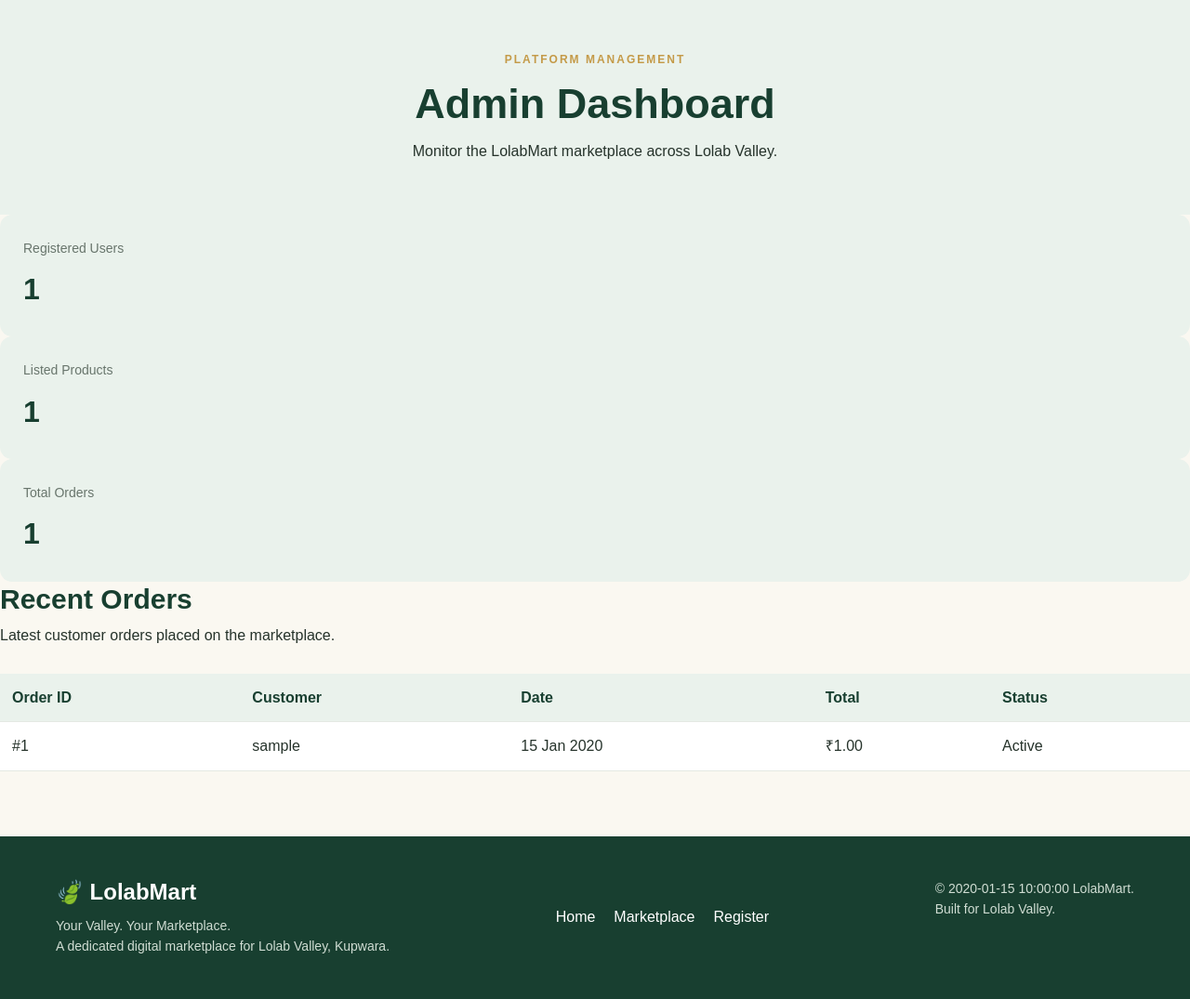
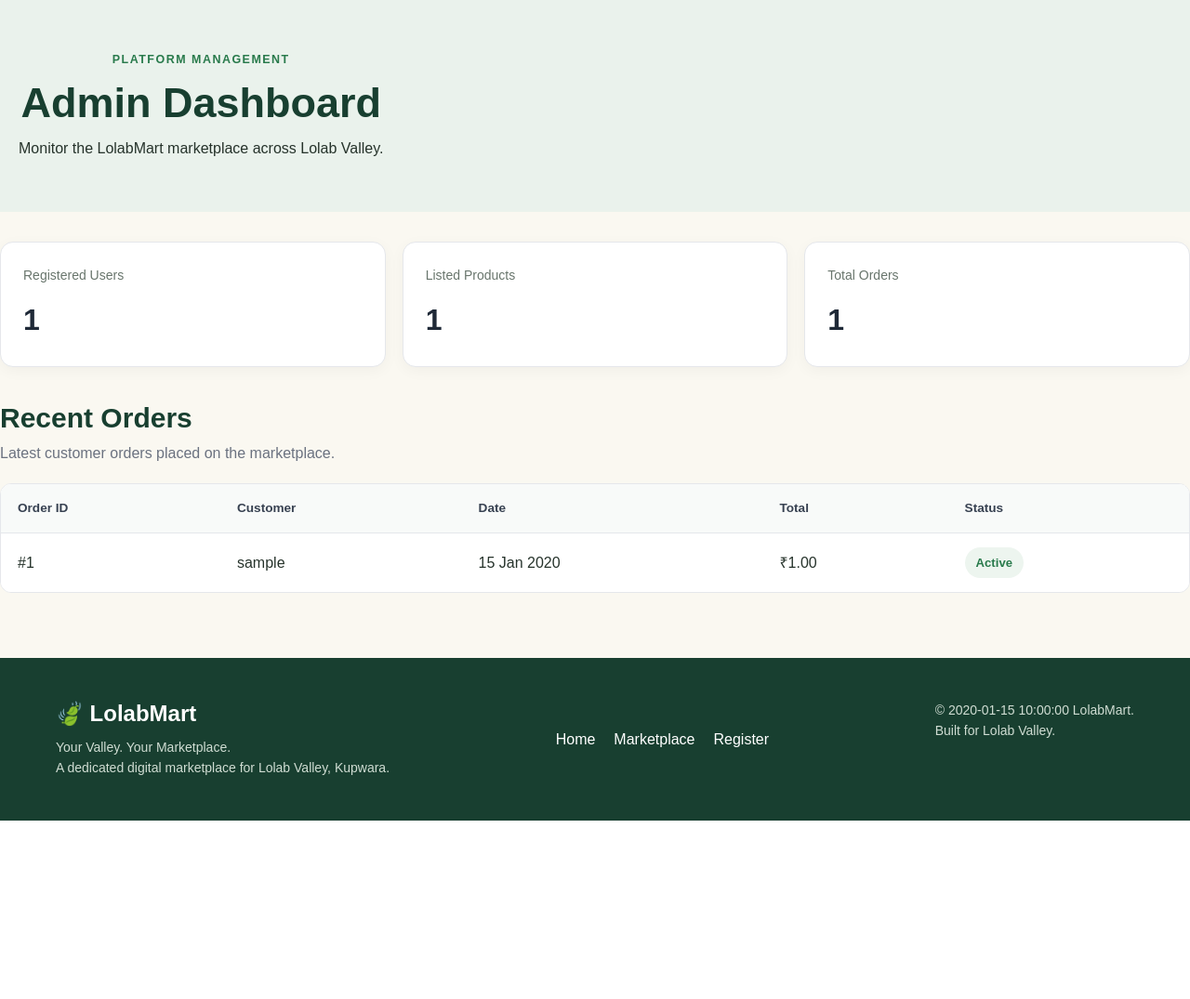
Before and after one commit to Xhkbasharat/lolabmart-ecommerce, a Python web app: template templates/admin_dashboard.html in a window 1280 px wide. Shown: the part 114-1189 px from the top of the page at 93% size. After the commit the page ends 997 px from the top, so only its background shows below. Run offline with Jinja, Linux system fonts and the light colour scheme; the template is opened without the code that fills it: most values are stand-ins (such as "Sample title", 1, 10 or a date in 2020).

Commit message:
Add styles for seller and admin dashboard components

```diff
--- a/static/css/style.css
+++ b/static/css/style.css
@@ -914,3 +914,229 @@ th {
         height: 230px;
     }
 }
+/* Seller and admin dashboard components */
+
+.page-header {
+    display: flex;
+    align-items: center;
+    justify-content: space-between;
+    gap: 24px;
+    flex-wrap: wrap;
+    margin-bottom: 32px;
+}
+
+.eyebrow {
+    color: var(--primary-color, #287a4b);
+    font-size: 0.78rem;
+    font-weight: 700;
+    letter-spacing: 0.12em;
+    margin-bottom: 8px;
+}
+
+.page-header h1 {
+    margin: 0 0 8px;
+}
+
+.page-header p {
+    margin-top: 0;
+}
+
+.dashboard-section {
+    margin: 36px 0;
+}
+
+.section-heading {
+    display: flex;
+    align-items: center;
+    justify-content: space-between;
+    gap: 16px;
+    flex-wrap: wrap;
+    margin-bottom: 20px;
+}
+
+.section-heading h2 {
+    margin-bottom: 6px;
+}
+
+.section-heading p {
+    margin: 0;
+    color: #6b7280;
+}
+
+.count-badge,
+.status-badge {
+    display: inline-block;
+    padding: 6px 12px;
+    border-radius: 20px;
+    background: #edf5ef;
+    color: #287a4b;
+    font-size: 0.82rem;
+    font-weight: 700;
+}
+
+.seller-product-actions,
+.form-actions {
+    display: flex;
+    align-items: center;
+    gap: 10px;
+    flex-wrap: wrap;
+    margin-top: 16px;
+}
+
+.seller-product-actions form {
+    margin: 0;
+}
+
+.btn-danger {
+    background: #b42318;
+    color: #fff;
+    border: 1px solid #b42318;
+}
+
+.btn-danger:hover {
+    background: #912018;
+}
+
+.stats-grid {
+    display: grid;
+    grid-template-columns: repeat(auto-fit, minmax(180px, 1fr));
+    gap: 18px;
+    margin: 28px 0;
+}
+
+.stat-card {
+    padding: 24px;
+    background: #fff;
+    border: 1px solid #e5e7eb;
+    border-radius: 14px;
+    box-shadow: 0 4px 16px rgba(0, 0, 0, 0.04);
+}
+
+.stat-label {
+    display: block;
+    color: #6b7280;
+    font-size: 0.9rem;
+    margin-bottom: 12px;
+}
+
+.stat-card strong {
+    font-size: 2rem;
+    color: #1f2937;
+}
+
+.table-wrapper {
+    width: 100%;
+    overflow-x: auto;
+    background: #fff;
+    border: 1px solid #e5e7eb;
+    border-radius: 12px;
+}
+
+.data-table {
+    width: 100%;
+    border-collapse: collapse;
+    text-align: left;
+}
+
+.data-table th,
+.data-table td {
+    padding: 15px 18px;
+    border-bottom: 1px solid #e5e7eb;
+    white-space: nowrap;
+}
+
+.data-table th {
+    background: #f8faf9;
+    color: #374151;
+    font-size: 0.85rem;
+}
+
+.data-table tr:last-child td {
+    border-bottom: none;
+}
+
+.form-section {
+    max-width: 760px;
+    margin: 0 auto 48px;
+}
+
+.form-card {
+    padding: 28px;
+    background: #fff;
+    border: 1px solid #e5e7eb;
+    border-radius: 16px;
+    box-shadow: 0 6px 24px rgba(0, 0, 0, 0.05);
+}
+
+.form-group {
+    margin-bottom: 20px;
+}
+
+.form-group label {
+    display: block;
+    margin-bottom: 8px;
+    font-weight: 600;
+}
+
+.form-group input,
+.form-group textarea,
+.form-group select {
+    width: 100%;
+    box-sizing: border-box;
+    padding: 12px 14px;
+    border: 1px solid #d1d5db;
+    border-radius: 9px;
+    font: inherit;
+}
+
+.form-group input:focus,
+.form-group textarea:focus,
+.form-group select:focus {
+    outline: 2px solid #287a4b;
+    outline-offset: 2px;
+}
+
+.form-group small {
+    display: block;
+    margin-top: 7px;
+    color: #6b7280;
+}
+
+.form-row {
+    display: grid;
+    grid-template-columns: 1fr 1fr;
+    gap: 18px;
+}
+
+.empty-state {
+    padding: 40px 24px;
+    text-align: center;
+    background: #f8faf9;
+    border: 1px dashed #cbd5d1;
+    border-radius: 14px;
+}
+
+.empty-state p {
+    color: #6b7280;
+    margin-bottom: 20px;
+}
+
+@media (max-width: 600px) {
+    .page-header {
+        align-items: flex-start;
+    }
+
+    .form-card {
+        padding: 20px;
+    }
+
+    .form-row {
+        grid-template-columns: 1fr;
+        gap: 0;
+    }
+
+    .data-table th,
+    .data-table td {
+        padding: 12px;
+    }
+}
```
